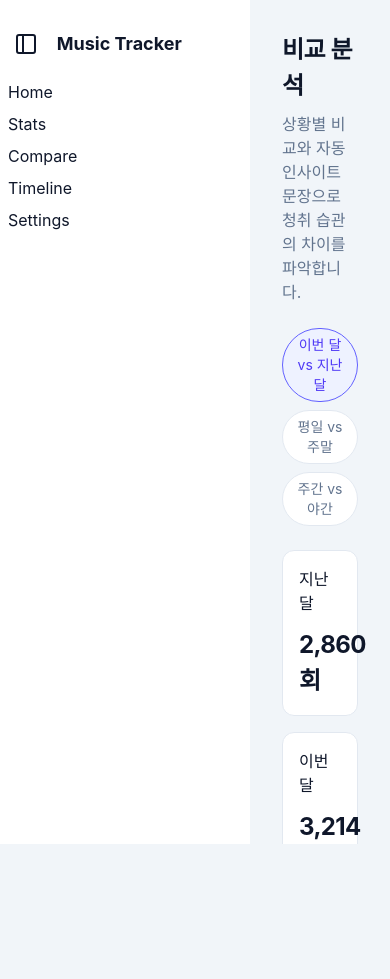
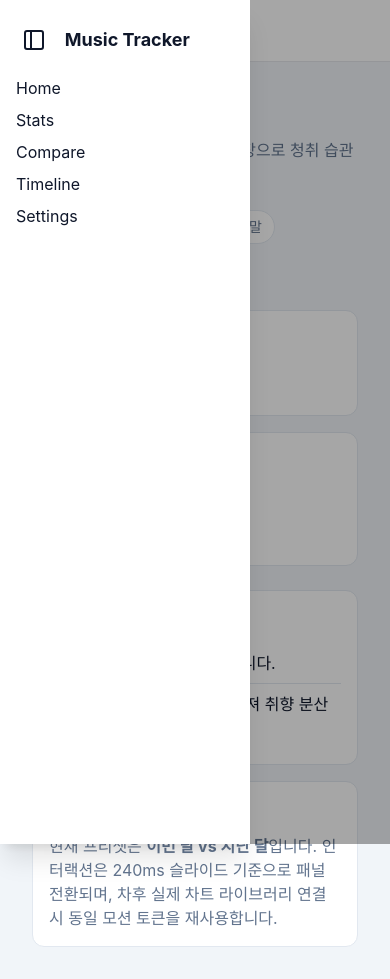
Before and after one commit to ksheer506/personal-music-tracker, a Next.js app: page /compare in a window 390 px wide. Both pictures are taken after a click on the button "서랍 열기". Before the commit the page ends 844 px from the top, so only its background shows below. Built offline with nearby package versions, Linux system fonts and the light colour scheme.

Commit message:
feat: 모바일에서 Drawer가 오버레이 형식으로 열리도록 변경

```diff
--- a/app/compare/page.tsx
+++ b/app/compare/page.tsx
@@ -4,6 +4,7 @@ import { useMemo, useState } from "react";
 
 import type { ComparePreset } from "@/lib/mock/lastfm";
 import { getCompareData } from "@/lib/mock/lastfm";
+import HoverCard from "@components/Card/HoverCard";
 
 const presetLabel: Record<ComparePreset, string> = {
   month: "이번 달 vs 지난 달",
@@ -40,17 +41,17 @@ export default function ComparePage() {
       </section>
 
       <section className="grid grid-cols-1 gap-4 md:grid-cols-2">
-        <article className="rounded-xl border border-slate-200 bg-white p-4 transition-all duration-150 ease-out hover:scale-[1.01] hover:border-indigo-500 dark:border-slate-700 dark:bg-slate-900">
+        <HoverCard>
           <h2 className="mb-3 text-base font-medium">{result.leftLabel}</h2>
           <p className="mt-2 text-[clamp(1.5rem,3vw,2.1rem)] font-bold tracking-tight">{result.leftValue.toLocaleString("ko-KR")}회</p>
-        </article>
-        <article className="rounded-xl border border-slate-200 bg-white p-4 transition-all duration-150 ease-out hover:scale-[1.01] hover:border-indigo-500 dark:border-slate-700 dark:bg-slate-900">
+        </HoverCard>
+        <HoverCard>
           <h2 className="mb-3 text-base font-medium">{result.rightLabel}</h2>
           <p className="mt-2 text-[clamp(1.5rem,3vw,2.1rem)] font-bold tracking-tight">{result.rightValue.toLocaleString("ko-KR")}회</p>
           <p className={`mt-2 text-sm ${result.changeRate >= 0 ? "text-emerald-600 dark:text-emerald-400" : "text-rose-600 dark:text-rose-400"}`}>
             {result.changeRate >= 0 ? "▲" : "▼"} {Math.abs(result.changeRate)}%
           </p>
-        </article>
+        </HoverCard>
       </section>
 
       <section className="mt-6 grid grid-cols-1 gap-4 md:grid-cols-2">
@@ -67,7 +68,7 @@ export default function ComparePage() {
             ))}
           </ul>
         </article>
-        <article className="rounded-xl border border-slate-200 bg-white p-4 transition-all duration-150 ease-out hover:scale-[1.01] hover:border-indigo-500 dark:border-slate-700 dark:bg-slate-900">
+        <article className="rounded-xl border border-slate-200 bg-white p-4 dark:border-slate-700 dark:bg-slate-900">
           <h3 className="mb-3 text-base font-medium">요약</h3>
           <p className="text-slate-500 dark:text-slate-400">
             현재 프리셋은 <strong>{presetLabel[preset]}</strong>입니다.
--- a/app/layout.tsx
+++ b/app/layout.tsx
@@ -11,9 +11,9 @@ export const metadata: Metadata = {
 export default function RootLayout({ children }: { children: React.ReactNode }) {
   return (
     <html lang="ko">
-      <body className="flex">
+      <body className="md:flex">
         <Drawer />
-        <main className="w-full h-dvh p-8 overflow-y-auto overflow-x-hidden">
+        <main className="w-full min-h-dvh md:h-dvh p-8 overflow-y-auto overflow-x-hidden">
           {children}
         </main>
       </body>
--- a/components/Drawer/Drawer.tsx
+++ b/components/Drawer/Drawer.tsx
@@ -1,48 +1,107 @@
 "use client"
 
-import { useRef, useState } from "react";
-import { PanelLeftIcon, UploadIcon, HistoryIcon } from "lucide-react";
-import { LogOut } from "lucide-react";
+import { useState } from "react";
+import { PanelLeftIcon } from "lucide-react";
 import Link from "next/link";
+import { MOTION_TOKENS } from "@lib/design/tokens";
 
-const MIN_WIDTH = "55px"
-const MAX_WIDTH = "250px"
+const MIN_WIDTH = "55px";
+const MAX_WIDTH = "250px";
+
+const NAV_LINKS = [
+  { href: "/", label: "Home" },
+  { href: "/stats", label: "Stats" },
+  { href: "/compare", label: "Compare" },
+  { href: "/timeline", label: "Timeline" },
+  { href: "/settings", label: "Settings" },
+];
 
 const Drawer = () => {
   const [isExpanded, setIsExpanded] = useState(false);
-  const container = useRef<HTMLDivElement>(null);
+  const toggleDrawer = () => setIsExpanded((prev) => !prev);
+  const closeDrawer = () => setIsExpanded(false);
+
+  const mobileTransitionStyle = {
+    transitionDuration: `${MOTION_TOKENS.slideMs}ms`,
+    transitionTimingFunction: MOTION_TOKENS.easeStandard,
+  };
 
   return (
+    <>
       <div
         style={{ width: isExpanded ? MAX_WIDTH : MIN_WIDTH }}
-      className="relative flex-none transition-all duration-500"
-      ref={container}
+        className="hidden md:relative md:flex-none md:block md:transition-all md:duration-500"
       >
         <div className="bg-gray-100 h-full w-full bottom-0 left-0 right-0 outline-none transition-all">
-        <div className="px-2 py-7 bg-white w-full h-full">
+          <div className="px-2 py-7 bg-white w-full h-dvh">
             <div className="flex items-center gap-3 h-8 mb-5 overflow-hidden">
               <button
-              /* size="2"
-              variant="ghost" */
                 style={{ margin: 0, padding: "0.4rem", borderRadius: "0.5rem" }}
-              onClick={() => setIsExpanded(!isExpanded)}
+                onClick={toggleDrawer}
+                aria-label={isExpanded ? "서랍 닫기" : "서랍 열기"}
               >
                 <PanelLeftIcon />
               </button>
               <span className="text-lg font-bold overflow-hidden text-ellipsis whitespace-nowrap">Music Tracker</span>
             </div>
             <div className="flex flex-col gap-2">
-            <Link href="/">Home</Link>
-            <Link href="/stats">Stats</Link>
-            <Link href="/compare">Compare</Link>
-            <Link href="/timeline">Timeline</Link>
-            <Link href="/settings">Settings</Link>
+              {NAV_LINKS.map((link) => (
+                <Link key={link.href} href={link.href}>
+                  {link.label}
+                </Link>
+              ))}
             </div>
           </div>
         </div>
       </div>
 
-  )
-}
+      <div className="md:hidden sticky top-0 z-40 bg-white border-b border-gray-200">
+        <div className="px-4 py-3 flex items-center gap-3">
+          <button
+            style={{ margin: 0, padding: "0.4rem", borderRadius: "0.5rem" }}
+            onClick={toggleDrawer}
+            aria-label={isExpanded ? "서랍 닫기" : "서랍 열기"}
+          >
+            <PanelLeftIcon />
+          </button>
+          <span className="text-lg font-bold">Music Tracker</span>
+        </div>
+      </div>
+
+      <button
+        className={`md:hidden fixed inset-0 z-40 bg-black transition-opacity ${isExpanded ? "opacity-100 pointer-events-auto" : "opacity-0 pointer-events-none"}`}
+        style={{
+          ...mobileTransitionStyle,
+          opacity: isExpanded ? MOTION_TOKENS.drawerOverlayOpacity : 0,
+        }}
+        onClick={closeDrawer}
+        aria-label="서랍 닫기"
+      />
+      <div
+        className={`md:hidden fixed top-0 left-0 z-50 h-dvh w-[250px] bg-white px-4 py-6 shadow-xl transition-transform ${isExpanded ? "translate-x-0 pointer-events-auto" : "-translate-x-full pointer-events-none"}`}
+        style={mobileTransitionStyle}
+      >
+        <div className="flex items-center gap-3 h-8 mb-5">
+          <button
+            style={{ margin: 0, padding: "0.4rem", borderRadius: "0.5rem" }}
+            onClick={closeDrawer}
+            aria-label="서랍 닫기"
+          >
+            <PanelLeftIcon />
+          </button>
+          <span className="text-lg font-bold">Music Tracker</span>
+        </div>
+        <div className="flex flex-col gap-2">
+          {NAV_LINKS.map((link) => (
+            <Link key={link.href} href={link.href} onClick={closeDrawer}>
+              {link.label}
+            </Link>
+          ))}
+        </div>
+      </div>
+    </>
+
+  );
+};
 
 export default Drawer
--- a/components/dashboard/Heatmap.tsx
+++ b/components/dashboard/Heatmap.tsx
@@ -1,3 +1,5 @@
+import HoverCard from "@components/Card/HoverCard";
+
 type HeatmapProps = {
   title: string;
   values: number[];
@@ -10,7 +12,7 @@ function getHeatColor(value: number) {
 
 export default function Heatmap({ title, values }: HeatmapProps) {
   return (
-    <article className="rounded-xl border border-slate-200 bg-white p-4 transition-all duration-150 ease-out hover:scale-[1.01] hover:border-indigo-500 dark:border-slate-700 dark:bg-slate-900">
+    <HoverCard>
       <h3 className="mb-3 text-base font-medium">{title}</h3>
       <div className="grid grid-cols-7 gap-2">
         {values.map((value, idx) => (
@@ -22,6 +24,6 @@ export default function Heatmap({ title, values }: HeatmapProps) {
           />
         ))}
       </div>
-    </article>
+    </HoverCard>
   );
 }
--- a/lib/design/tokens.ts
+++ b/lib/design/tokens.ts
@@ -11,7 +11,8 @@ export type PeriodOption = typeof PERIOD_OPTIONS[number]["value"];
 export const MOTION_TOKENS = {
   hoverMs: 190,
   filterMs: 200,
-  slideMs: 240,
+  slideMs: 330,
+  drawerOverlayOpacity: 0.35,
   easeStandard: "cubic-bezier(0.2, 0, 0, 1)",
   kpiCountDurationMs: 1000,
 };
```
Lines whose indentation alone changed are shown as unchanged.
